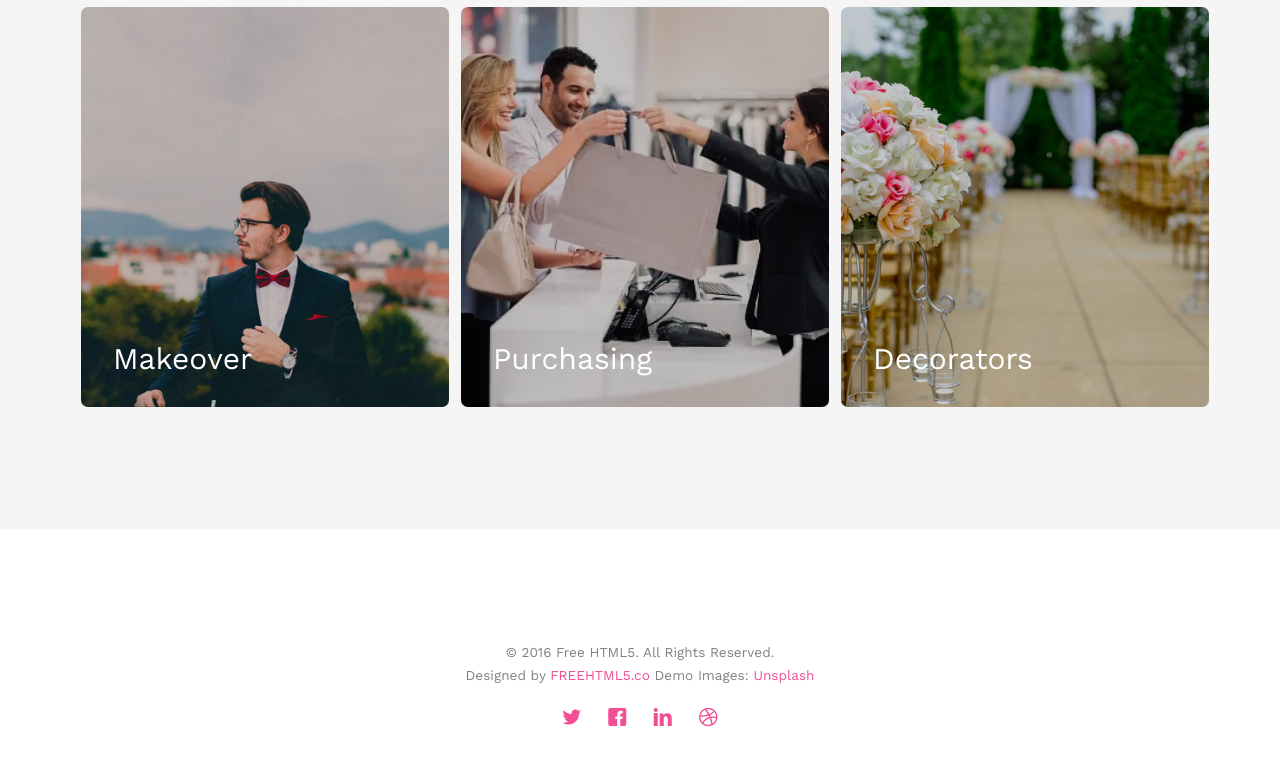
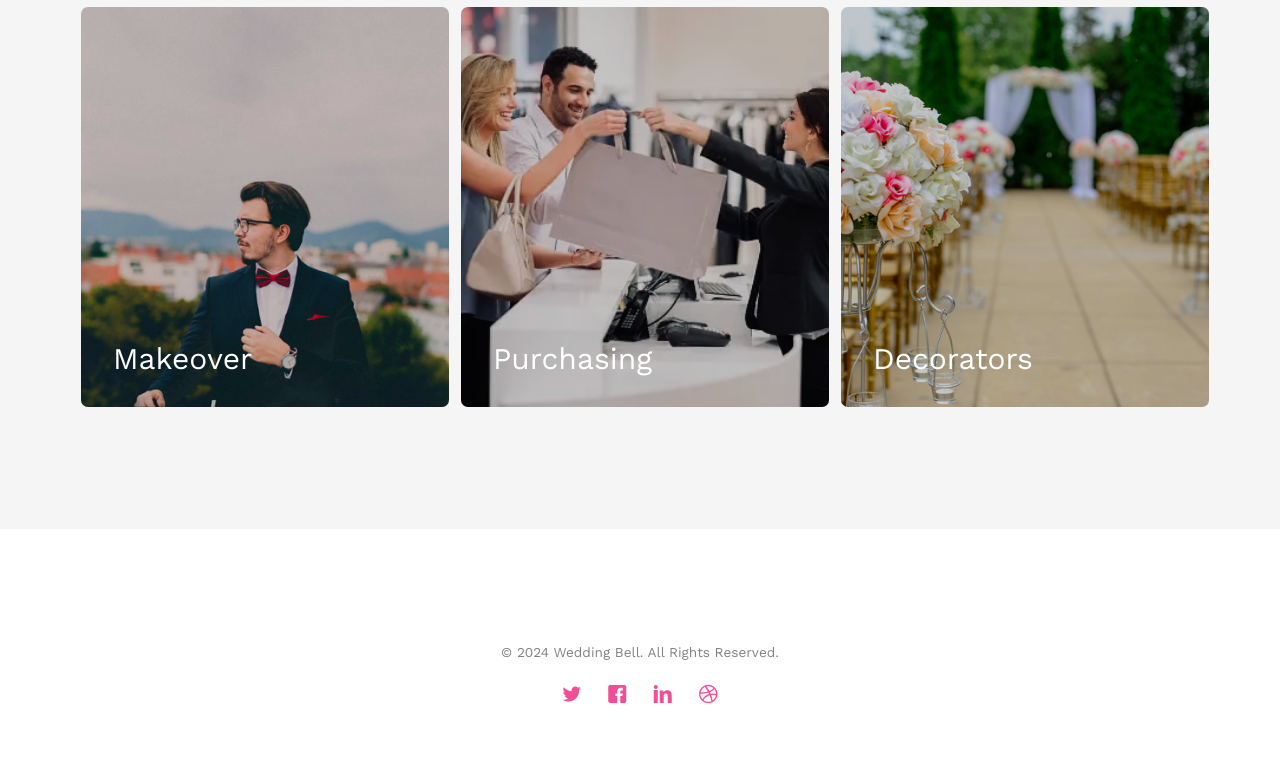
Before and after one commit to weddingbellofficial/Weddingbell, a plain HTML site: page service.html in a window 1280 px wide. Shown: the part 1115-1881 px from the top of the page. Drawn offline with nearby package versions, Linux system fonts and the light colour scheme; files whose address does not match are found by name.

Commit message:
added meta

```diff
--- a/service.html
+++ b/service.html
@@ -8,9 +8,9 @@
 	<meta http-equiv="X-UA-Compatible" content="IE=edge">
 	<title>Wedding &mdash; 100% Free Fully Responsive HTML5 Template by FREEHTML5.co</title>
 	<meta name="viewport" content="width=device-width, initial-scale=1">
-	<meta name="description" content="Free HTML5 Template by FREEHTML5.CO" />
-	<meta name="keywords" content="free html5, free template, free bootstrap, html5, css3, mobile first, responsive" />
-	<meta name="author" content="FREEHTML5.CO" />
+	<meta name="description" content="At Wedding Bell, we transform your dream wedding into a reality with personalized planning, seamless execution, and exceptional service. From wedding dresses and decor to invitations, we simplify your journey and handle all your wedding purchasing needs. Let us make your special day unforgettable!" />
+	<meta name="keywords" content="Wedding planning, wedding decor, wedding dresses, wedding invitations, wedding procurement, dream wedding, personalized wedding planning" />
+	<meta name="author" content="Wedding Bell" />
 
   <!--
 	//////////////////////////////////////////////////////
@@ -201,48 +201,11 @@
 
 	<footer id="fh5co-footer" role="contentinfo">
 		<div class="container">
-			<!-- <div class="row row-pb-md">
-				<div class="col-md-4 fh5co-widget">
-					<h3>The Company</h3>
-					<p>Facilis ipsum reprehenderit nemo molestias. Aut cum mollitia reprehenderit. Eos cumque dicta adipisci architecto culpa amet.</p>
-					<p><a href="#">Learn More</a></p>
-				</div>
-				<div class="col-md-2 col-sm-4 col-xs-6 col-md-push-1">
-					<ul class="fh5co-footer-links">
-						<li><a href="#">About</a></li>
-						<li><a href="#">Help</a></li>
-						<li><a href="#">Contact</a></li>
-						<li><a href="#">Terms</a></li>
-						<li><a href="#">Meetups</a></li>
-					</ul>
-				</div>
-
-				<div class="col-md-2 col-sm-4 col-xs-6 col-md-push-1">
-					<ul class="fh5co-footer-links">
-						<li><a href="#">Shop</a></li>
-						<li><a href="#">Privacy</a></li>
-						<li><a href="#">Testimonials</a></li>
-						<li><a href="#">Handbook</a></li>
-						<li><a href="#">Held Desk</a></li>
-					</ul>
-				</div>
-
-				<div class="col-md-2 col-sm-4 col-xs-6 col-md-push-1">
-					<ul class="fh5co-footer-links">
-						<li><a href="#">Find Designers</a></li>
-						<li><a href="#">Find Deelopers</a></li>
-						<li><a href="#">Teams</a></li>
-						<li><a href="#">Advertise</a></li>
-						<li><a href="#">API</a></li>
-					</ul>
-				</div>
-			</div> -->
 
 			<div class="row copyright">
 				<div class="col-md-12 text-center">
 					<p>
-						<small class="block">&copy; 2016 Free HTML5. All Rights Reserved.</small>
-						<small class="block">Designed by <a href="http://freehtml5.co/" target="_blank">FREEHTML5.co</a> Demo Images: <a href="http://unsplash.co/" target="_blank">Unsplash</a></small>
+						<small class="block">&copy; 2024 Wedding Bell. All Rights Reserved.</small>
 					</p>
 					<p>
 						<ul class="fh5co-social-icons">
```
Also changed, not shown: abouts.html (+3 -4 lines), contact.html (+3 -3 lines), gallery.html (+3 -3 lines), index.html (+3 -3 lines).
